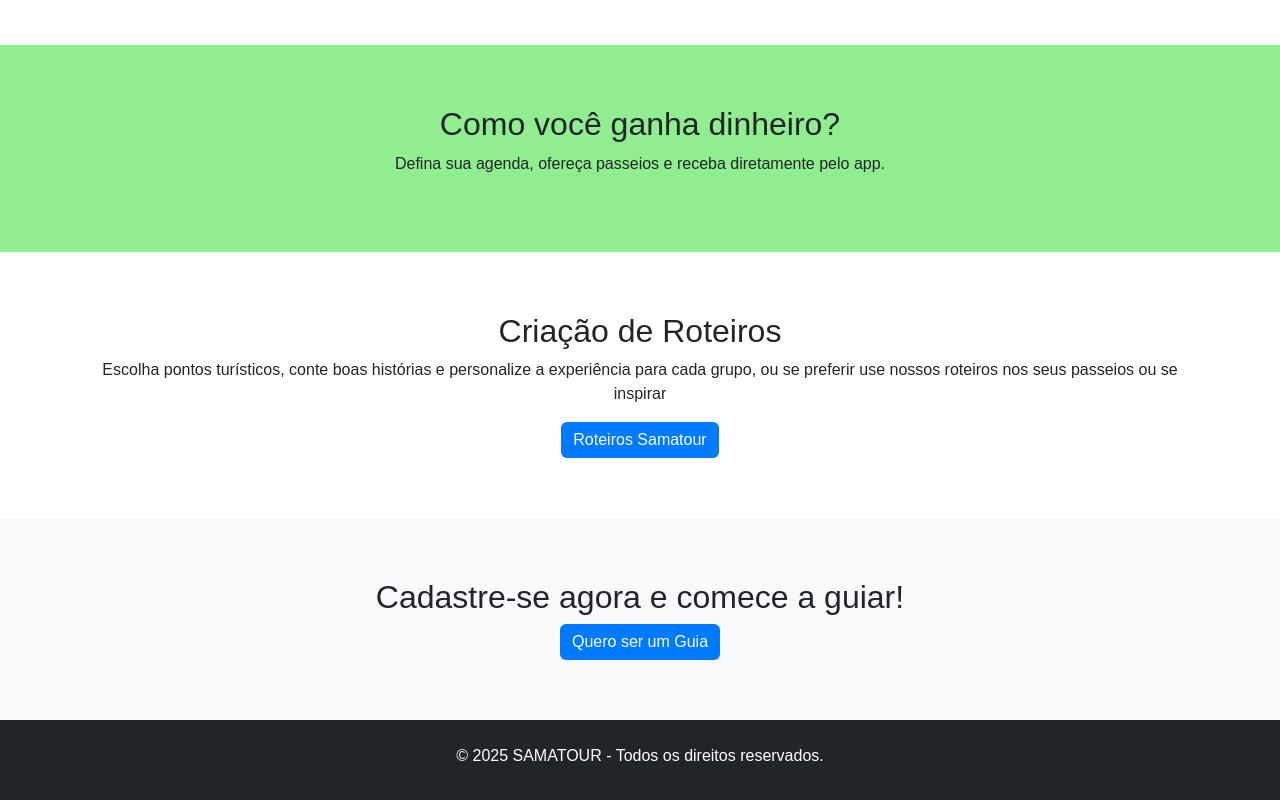
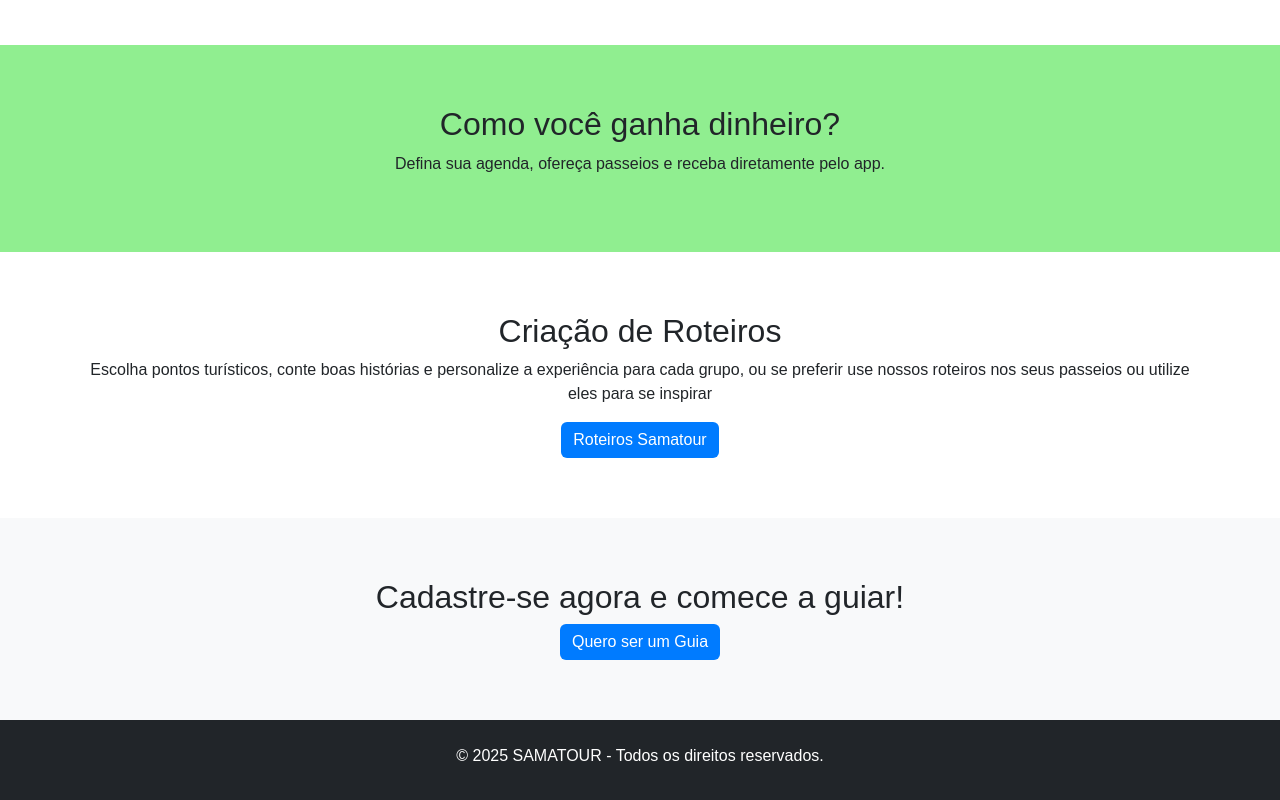
Before and after one commit to Jadson2018/site-samatour, a plain HTML site: page guia.html in a window 1280 px wide. Shown: the part 606-1406 px from the top of the page. Drawn offline with nearby package versions, Linux system fonts and the light colour scheme.

Commit message:
mudanca texto

```diff
--- a/guia.html
+++ b/guia.html
@@ -76,7 +76,7 @@
     <section class="section text-center">
         <div class="container">
             <h2>Criação de Roteiros</h2>
-            <p>Escolha pontos turísticos, conte boas histórias e personalize a experiência para cada grupo, ou se preferir use nossos roteiros nos seus passeios ou se inspirar</p>
+            <p>Escolha pontos turísticos, conte boas histórias e personalize a experiência para cada grupo, ou se preferir use nossos roteiros nos seus passeios ou utilize eles para se inspirar</p>
             <a href="#" class="btn btn-primary" disabled>Roteiros Samatour</a>
         </div>
     </section>
```
